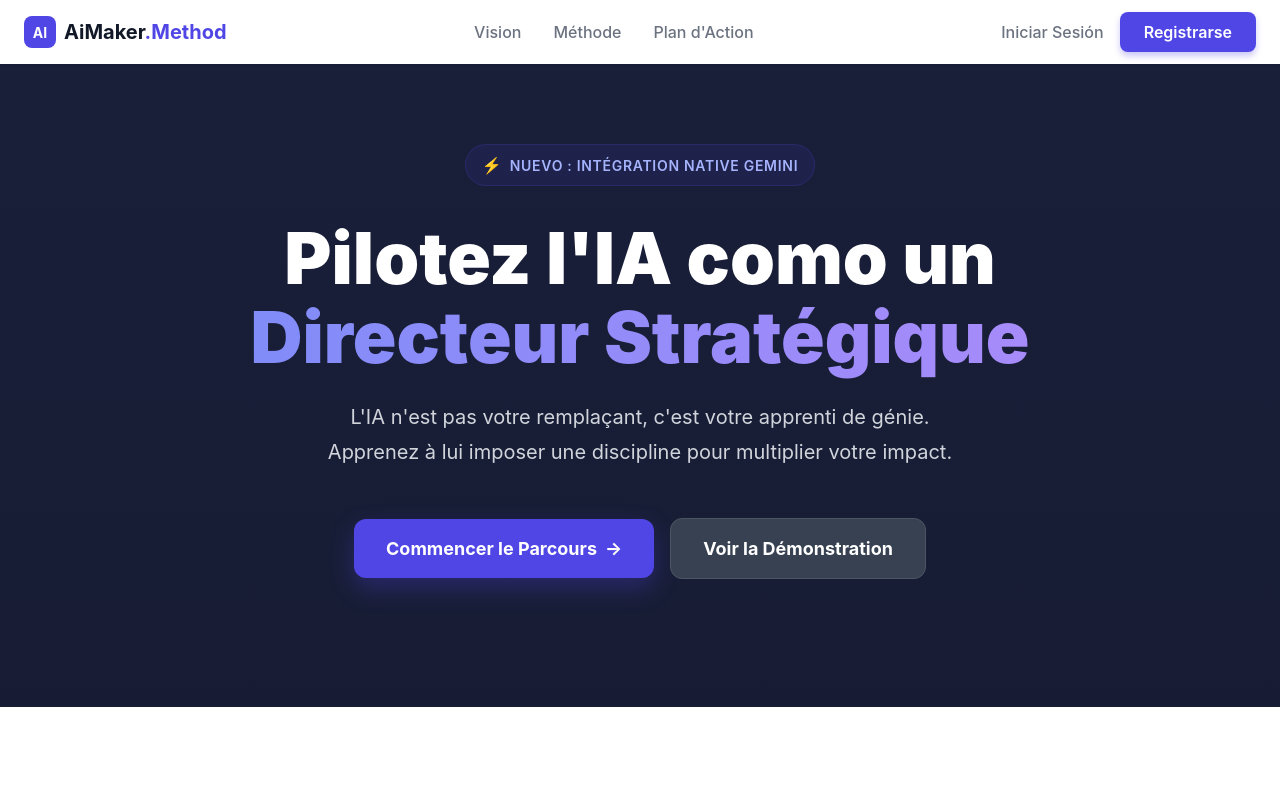
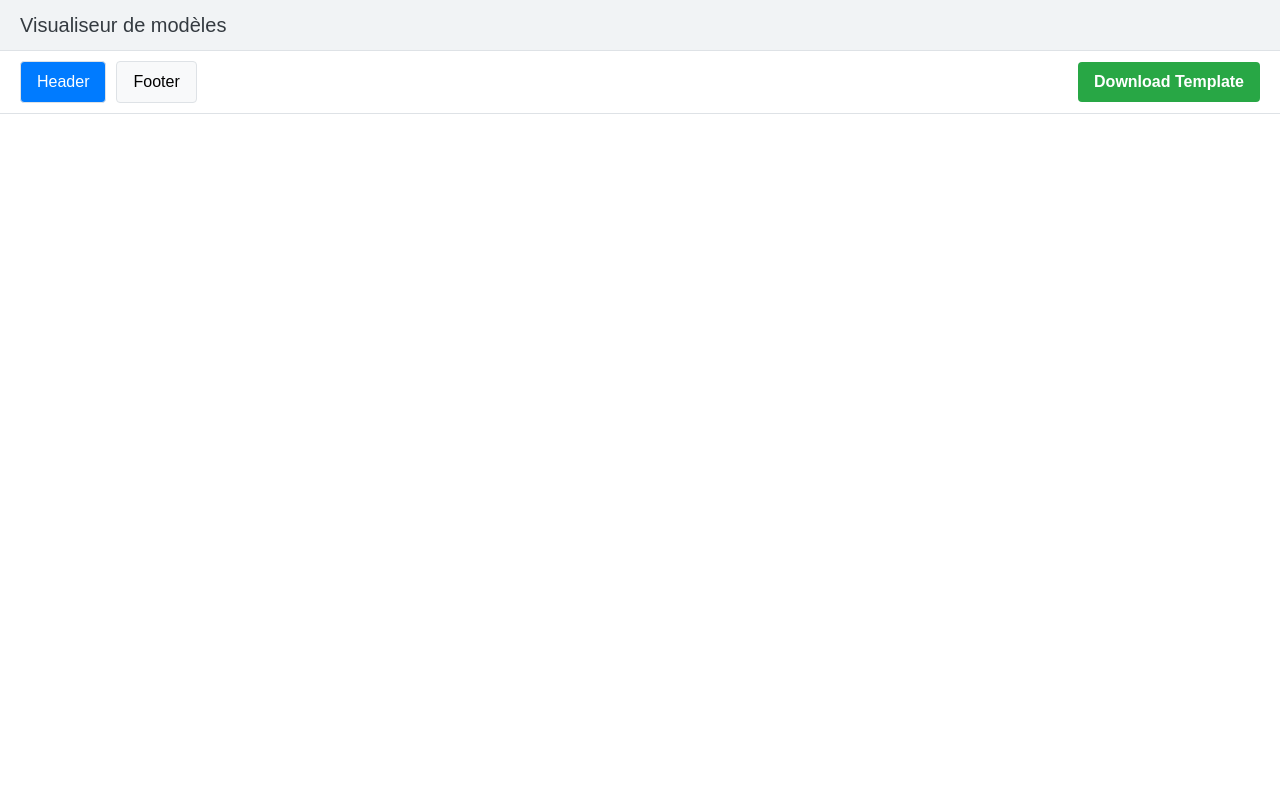
Before and after one commit to aimakerfr/Frontend-Aimaker, a React (Vite) app: page /templates_visualizer in a window 1280 px wide. Before the commit this address led to /. Shown: the top 797 px of the page. Built offline with nearby package versions, Linux system fonts and the light colour scheme.

Commit message:
Add template visualizer: new TemplateSelector and FrontendTemplateVisualizer components, route integration.

```diff
--- /dev/null
+++ b/apps/frontend_template_visualizer/components/FrontendTemplateVisualizer.tsx
@@ -0,0 +1,27 @@
+import React from 'react';
+
+interface FrontendTemplateVisualizerProps {
+  templateName: string;
+}
+
+const FrontendTemplateVisualizer: React.FC<FrontendTemplateVisualizerProps> = ({ templateName }) => {
+  const baseUrl = import.meta.env.VITE_API_URL || '';
+  const iframeSrc = `${baseUrl}/frontend_templates/${templateName}`;
+
+  return (
+    <div style={{ width: '100%', height: '100%' }}>
+      <iframe
+        src={iframeSrc}
+        title={`Template: ${templateName}`}
+        style={{
+          width: '100%',
+          height: '100%',
+          border: 'none',
+          display: 'block'
+        }}
+      />
+    </div>
+  );
+};
+
+export default FrontendTemplateVisualizer;
--- /dev/null
+++ b/apps/frontend_template_visualizer/components/TemplateSelector.tsx
@@ -0,0 +1,119 @@
+import React, { useState } from 'react';
+import FrontendTemplateVisualizer from './FrontendTemplateVisualizer';
+
+const TemplateSelector: React.FC = () => {
+  const [selectedTemplate, setSelectedTemplate] = useState<string>('simple_header.html');
+
+  const handleDownload = async () => {
+    const baseUrl = import.meta.env.VITE_API_URL || '';
+    const fileUrl = `${baseUrl}/frontend_templates/${selectedTemplate}`;
+
+    try {
+      const response = await fetch(fileUrl, {
+        method: 'GET',
+        headers: {
+          'Accept': 'text/html',
+        },
+      });
+
+      if (!response.ok) throw new Error(`HTTP error! status: ${response.status}`);
+
+      const text = await response.text();
+      const blob = new Blob([text], { type: 'application/octet-stream' });
+      const url = window.URL.createObjectURL(blob);
+
+      const link = document.createElement('a');
+      link.href = url;
+      link.download = selectedTemplate;
+      document.body.appendChild(link);
+      link.click();
+      document.body.removeChild(link);
+
+      // Delay revocation to ensure browser has started the download
+      setTimeout(() => window.URL.revokeObjectURL(url), 100);
+    } catch (error) {
+      console.error('Download failed:', error);
+      // If fetch fails, we can't really "force" a download of a cross-origin resource
+      // that the browser wants to display, but we can try to open it in a way
+      // that might trigger a download if the server sends Content-Disposition.
+      window.open(fileUrl, '_blank');
+    }
+  };
+
+  return (
+    <div style={{
+      height: '100vh',
+      display: 'flex',
+      flexDirection: 'column',
+      fontFamily: 'sans-serif',
+      boxSizing: 'border-box'
+    }}>
+      <div style={{
+        padding: '10px 20px',
+        backgroundColor: '#f1f3f5',
+        borderBottom: '1px solid #dee2e6'
+      }}>
+        <h1 style={{ margin: 0, fontSize: '1.25rem', color: '#343a40' }}>Visualiseur de modèles</h1>
+      </div>
+      <div style={{
+        padding: '10px 20px',
+        display: 'flex',
+        gap: '10px',
+        backgroundColor: '#fff',
+        borderBottom: '1px solid #dee2e6',
+        alignItems: 'center',
+        justifyContent: 'space-between'
+      }}>
+        <div style={{ display: 'flex', gap: '10px' }}>
+          <button
+            onClick={() => setSelectedTemplate('simple_header.html')}
+            style={{
+              padding: '8px 16px',
+              cursor: 'pointer',
+              backgroundColor: selectedTemplate === 'simple_header.html' ? '#007bff' : '#f8f9fa',
+              color: selectedTemplate === 'simple_header.html' ? 'white' : 'black',
+              border: '1px solid #dee2e6',
+              borderRadius: '4px'
+            }}
+          >
+            Header
+          </button>
+          <button
+            onClick={() => setSelectedTemplate('simple-footer-bem.html')}
+            style={{
+              padding: '8px 16px',
+              cursor: 'pointer',
+              backgroundColor: selectedTemplate === 'simple-footer-bem.html' ? '#007bff' : '#f8f9fa',
+              color: selectedTemplate === 'simple-footer-bem.html' ? 'white' : 'black',
+              border: '1px solid #dee2e6',
+              borderRadius: '4px'
+            }}
+          >
+            Footer
+          </button>
+        </div>
+
+        <button
+          onClick={handleDownload}
+          style={{
+            padding: '8px 16px',
+            cursor: 'pointer',
+            backgroundColor: '#28a745',
+            color: 'white',
+            border: 'none',
+            borderRadius: '4px',
+            fontWeight: 'bold'
+          }}
+        >
+          Download Template
+        </button>
+      </div>
+
+      <div style={{ flex: 1, overflow: 'hidden' }}>
+        <FrontendTemplateVisualizer templateName={selectedTemplate} />
+      </div>
+    </div>
+  );
+};
+
+export default TemplateSelector;
--- a/apps/notebook/Notebook.tsx
+++ b/apps/notebook/Notebook.tsx
@@ -7,7 +7,7 @@ import { Source, ChatMessage, SourceType, StructuredSummary, Language } from './
 import { generateChatResponse, generateSourceSummary } from './services/geminiService';
 import { Layout, Menu, Globe, ChevronDown, Edit2, ArrowLeft, Save } from 'lucide-react';
 import { UI_TRANSLATIONS } from './constants/translations';
-import { postNoteBookSource, NotebookService } from '../../core/src/notebooks/notebooks.service';
+import { postNoteBookSource, NotebookService } from '@core/notebooks';
 
 interface NotebookProps {
   isPublicView?: boolean;
--- a/core/src/router/router.tsx
+++ b/core/src/router/router.tsx
@@ -15,6 +15,7 @@ import AuthApp from '@apps/auth/AuthApp';
 import HomeApp from '@apps/home/HomeApp';
 import FabLabApp from '@apps/fablab/FabLabApp';
 import Notebook from '@apps/notebook/Notebook';
+import TemplateSelector from '@apps/frontend_template_visualizer/components/TemplateSelector';
 
 // ━━━━━━━━━━━━━━━━━━━━━━━━━━━━━━━━━━
 // Protected Route Component
@@ -100,6 +101,9 @@ export function AppRouter() {
         {/* Public Notebook - No auth required, read-only */}
         <Route path="/public/notebook/:id" element={<Notebook isPublicView={true} />} />
 
+        {/* Templates Visualizer */}
+        <Route path="/templates_visualizer" element={<TemplateSelector />} />
+
         {/* Protected Routes */}
         <Route
           path="/dashboard/*"
```
